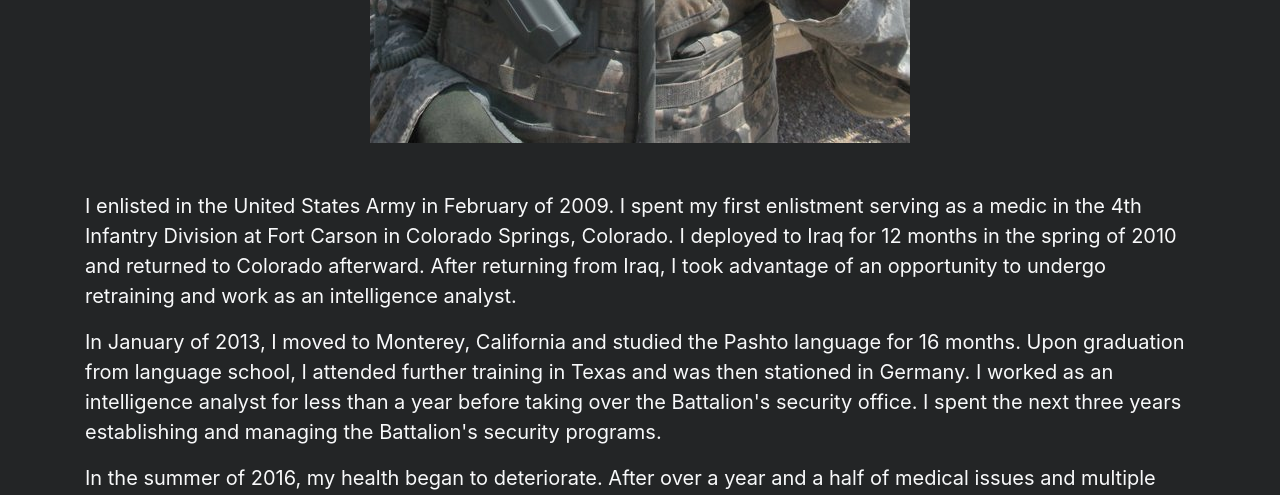
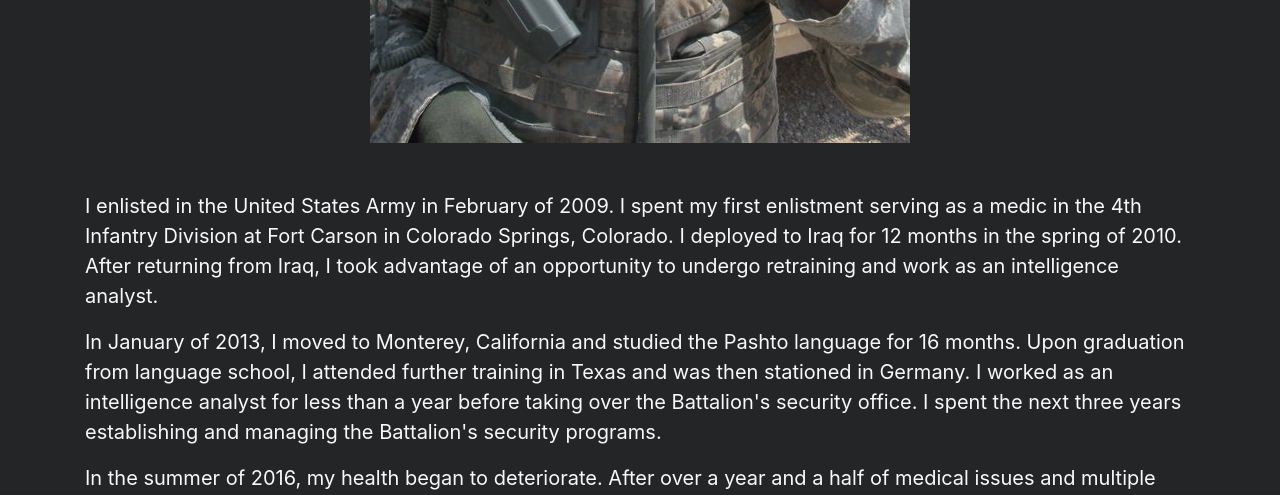
Before and after one commit to wmcgee3/my-website, a Flask app: page /us-army in a window 1280 px wide. Shown: the part 779-1274 px from the top of the page. Run offline with Flask 2, Linux system fonts and the light colour scheme; some libraries are stand-ins or nearby versions.

Commit message:
fix dumb sentence

```diff
--- a/my_website/templates/employment/us-army.html
+++ b/my_website/templates/employment/us-army.html
@@ -7,8 +7,8 @@
 </div>
 <p>I enlisted in the United States Army in February of 2009. I spent my first enlistment serving as a medic in
     the 4th Infantry Division at Fort Carson in Colorado Springs, Colorado. I deployed to Iraq for 12 months in the
-    spring of 2010 and returned to Colorado afterward. After returning from Iraq, I took advantage of an
-    opportunity to undergo retraining and work as an intelligence analyst.</p>
+    spring of 2010. After returning from Iraq, I took advantage of an opportunity to undergo retraining and work as an
+    intelligence analyst.</p>
 <p>In January of 2013, I moved to Monterey, California and studied the Pashto language for 16 months. Upon
     graduation from language school, I attended further training in Texas and was then stationed in Germany. I
     worked as an intelligence analyst for less than a year before taking over the Battalion's security office.
```
